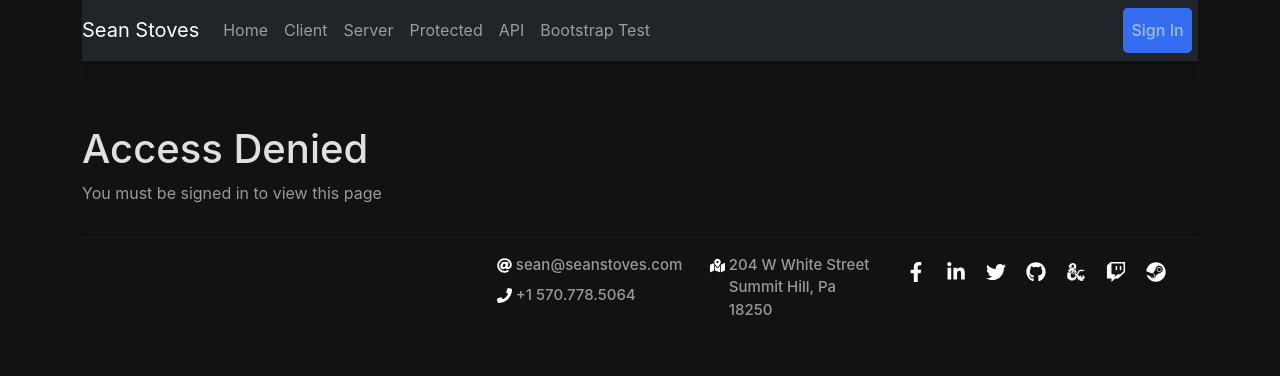
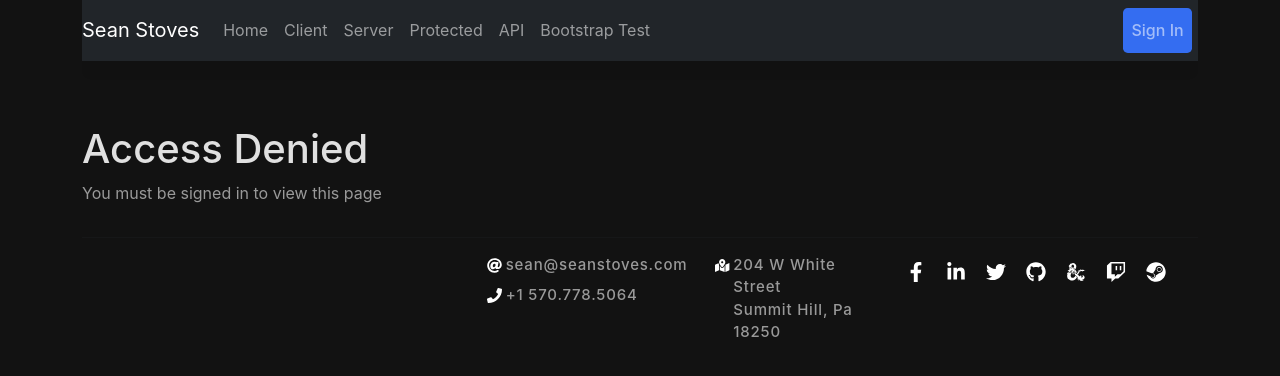
Before and after one commit to SeanStoves/seanstoves-web-frontend, a Next.js app: page / in a window 1280 px wide. Shown: the top 376 px of the page. Built offline with nearby package versions, Linux system fonts and the light colour scheme; no server answers.

Commit message:
Readd letter-spacing

```diff
--- a/styles/Footer.module.css
+++ b/styles/Footer.module.css
@@ -47,6 +47,7 @@
     color: #fff;
     font-weight: 500;
     font-size: 15px;
+    letter-spacing: .8px;
 }
 
 .ftInfo > div {
```
